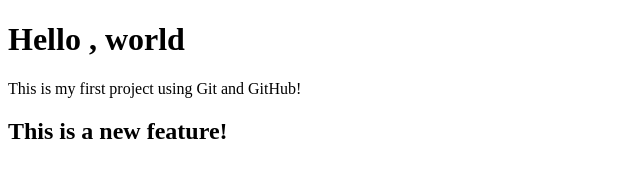
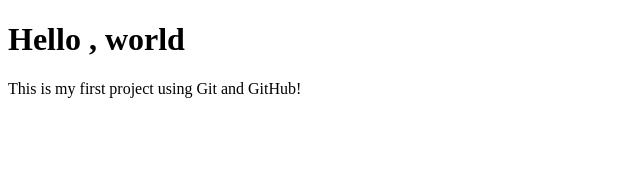
Before and after one commit to sushma3001/todo-list, a plain HTML site: page index.html in a window 1280 px wide. Shown: the whole page, without its empty margins (0-640 px from the left). Drawn offline with Linux system fonts and the light colour scheme.

```diff
--- a/index.html
+++ b/index.html
@@ -8,8 +8,6 @@
     <body>
         <h1>Hello , world</h1>
         <p>This is my first project using Git and GitHub!</p>
-        <h2>This is a new feature!</h2>
-
 
     </body>
 </html>
```
Also changed, not shown: 1 other file.
